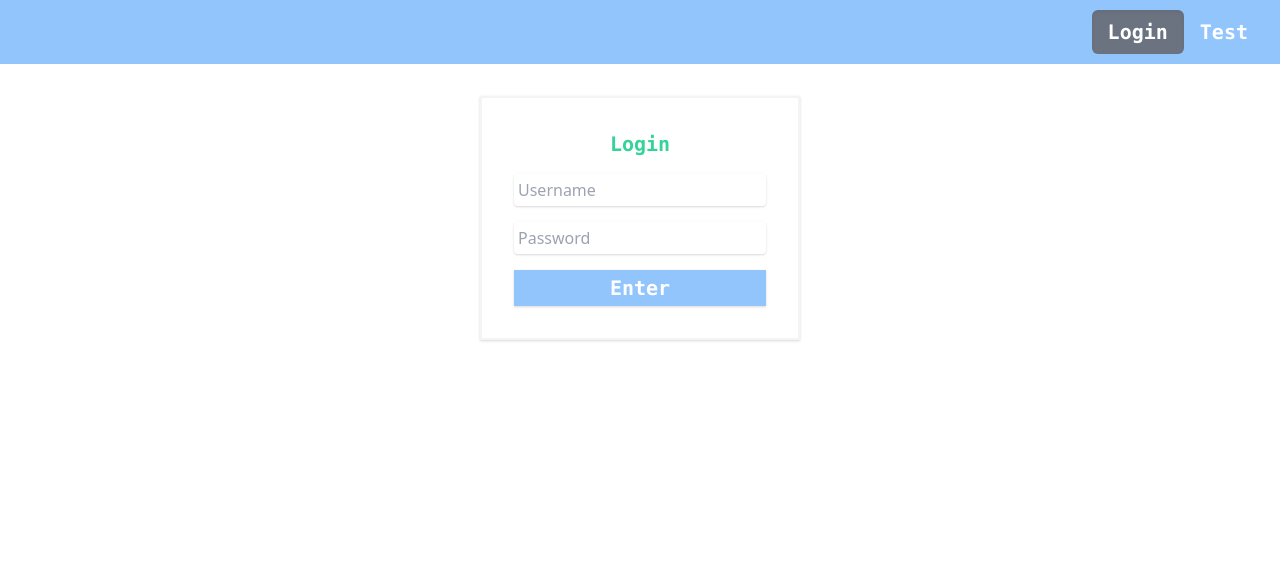
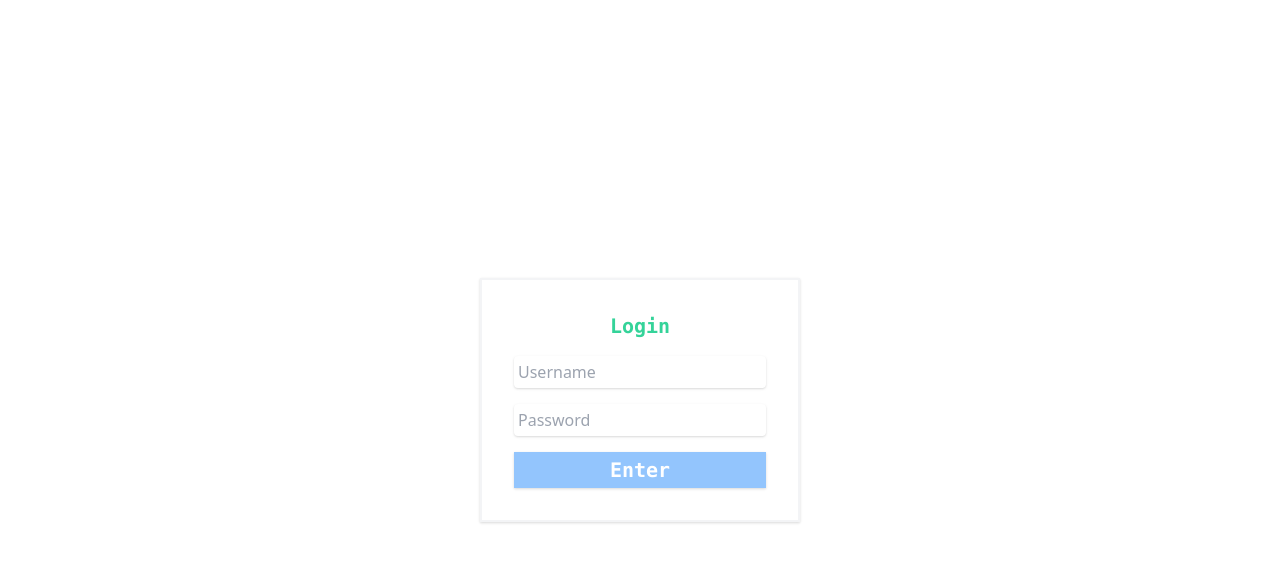
Before and after one commit to natcassidy/markdown-editor-frontend, a React (Create React App) app: page / in a window 1280 px wide. Shown: the top 562 px of the page. Built offline with nearby package versions, Linux system fonts and the light colour scheme.

Commit message:
Removed header for login page and blurred password

```diff
--- a/src/Components/Authentication.js
+++ b/src/Components/Authentication.js
@@ -43,20 +43,12 @@ const Authentication = () => {
 
 
     return (
-        <div>
-            <div class="flex bg-blue-300 h-16 justify-end items-center">
-                <Link to="/documents" class="bg-gray-500 hover:bg-gray-600 py-2 px-4 font-bold font-mono text-xl text-white rounded-md shadow-inner" type="button">Login</Link>
-                <div>
-                    <h4 class="font-bold font-mono text-xl text-white hover:text-green-400 mr-8 ml-4">Test</h4>
-                </div>
-            </div>
-            <div class="w-screen h-full flex justify-center content-center self-center">
-                <div class="flex flex-col justify-center items-center items-stretch border-gray-100 border-2 p-8 w-1/4 h-auto gap-4 self-center shadow">
-                    <h4 class="font-bold font-mono text-xl text-green-400 self-center">Login</h4>
-                    <input name="username" value={user} onChange={(e) => handleUser(e)} type="text" placeholder="Username" class="p-1 shadow focus:ring-2 focus:ring-gray-400 focus:outline-none focus:border-transparent rounded"></input>
-                    <input name="username" value={password} onChange={(e) => handlePassword(e)} type="text" placeholder="Password" class="p-1 shadow focus:ring-2 focus:ring-gray-400 focus:outline-none focus:border-transparent rounded"></input>
-                    <button onClick={() => handleSubmit()} class="bg-blue-300 hover:bg-blue-400 p-1 shadow font-bold font-mono text-xl text-white" type="button">Enter</button>
-                </div>
+        <div class="w-screen h-full flex justify-center content-center self-center">
+            <div class="flex flex-col justify-center items-center items-stretch border-gray-100 border-2 p-8 w-1/4 h-auto gap-4 self-center shadow">
+                <h4 class="font-bold font-mono text-xl text-green-400 self-center">Login</h4>
+                <input name="username" value={user} onChange={(e) => handleUser(e)} type="text" placeholder="Username" class="p-1 shadow focus:ring-2 focus:ring-gray-400 focus:outline-none focus:border-transparent rounded"></input>
+                <input name="password" type="password" value={password} onChange={(e) => handlePassword(e)} placeholder="Password" class="p-1 shadow focus:ring-2 focus:ring-gray-400 focus:outline-none focus:border-transparent rounded"></input>
+                <button onClick={() => handleSubmit()} class="bg-blue-300 hover:bg-blue-400 p-1 shadow font-bold font-mono text-xl text-white" type="button">Enter</button>
             </div>
         </div>
     )
```
